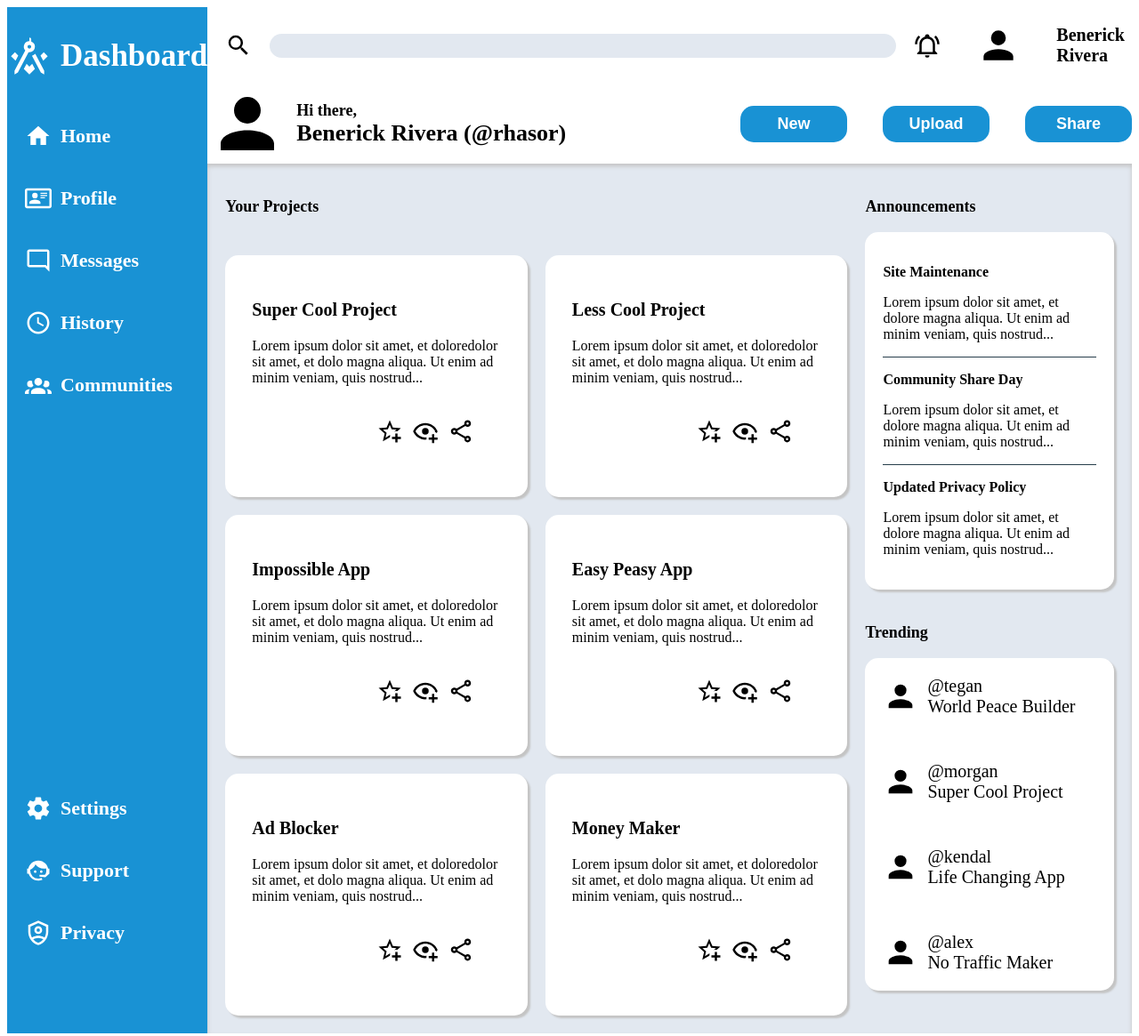
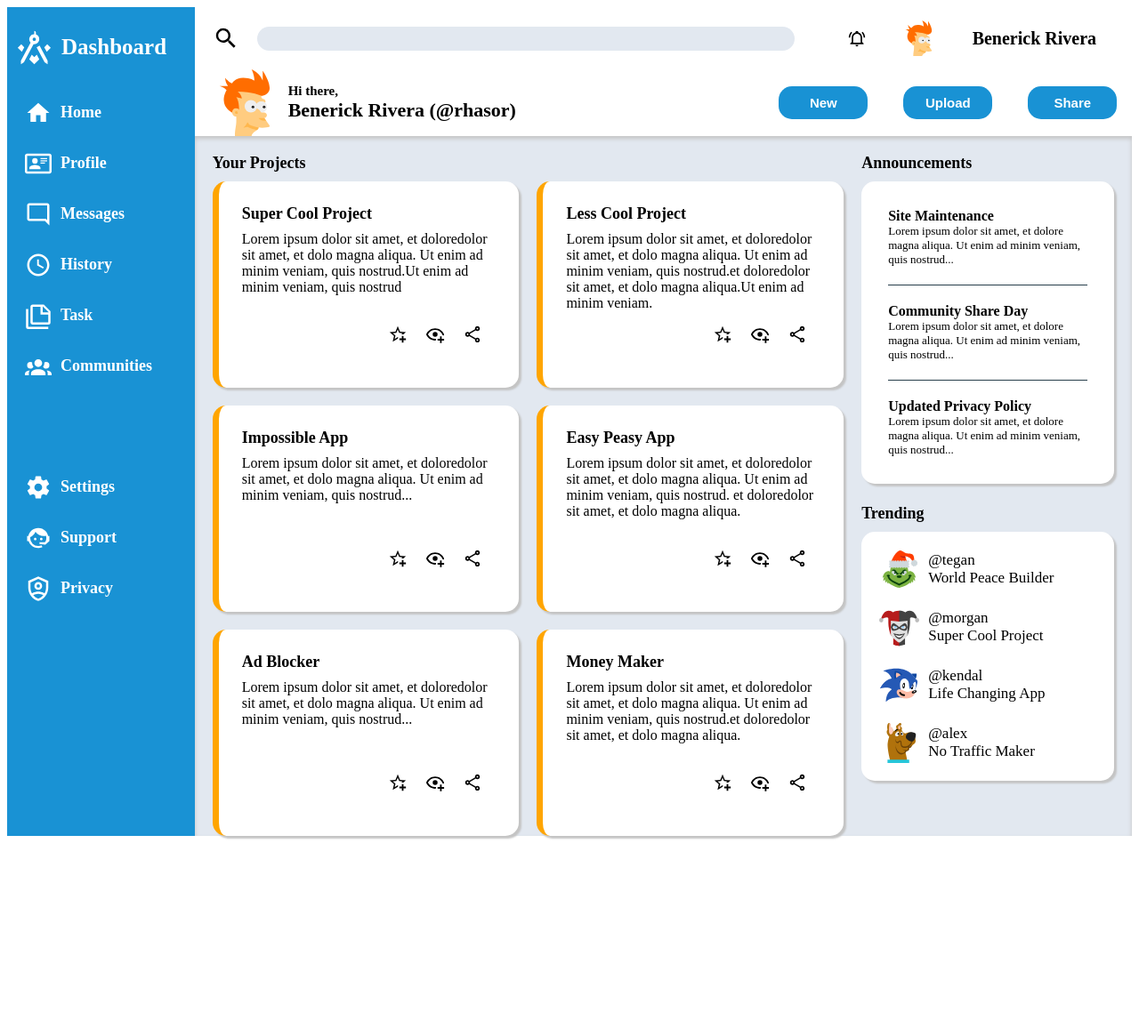
Before and after one commit to Rhasor/Admin-Dashboard, a plain HTML site: page index.html in a window 1280 px wide. Shown: the whole page at 89% size. After the commit the page ends 948 px from the top, so only its background shows below. Drawn offline with Linux system fonts and the light colour scheme.

Commit message:
Add CSS Grid/Flex completed

```diff
--- a/index.html
+++ b/index.html
@@ -9,11 +9,11 @@
 <body>
     <div class="container">
         <div class="sidebar">
+            <div class="logo">
+                <img src="logo/ruler-square-compass.svg" height="45px">
+                <div>Dashboard</div>
+            </div>
             <div class="first-sidebar">
-                <div class="logo">
-                    <img src="logo/ruler-square-compass.svg" height="50px">
-                    <p>Dashboard</p>
-                </div>
                 <div class="home">
                     <img src="logo/home.svg" height="30px">
                     <p>Home</p>
@@ -29,6 +29,10 @@
                 <div class="history">
                     <img src="logo/clock-time-four-outline.svg" height="30px">
                     <p>History</p>
+                </div>
+                <div class="task">
+                    <img src="logo/note-multiple-outline.svg" height="30px">
+                    <p>Task</p>
                 </div>
                 <div class="communities">
                     <img src="logo/account-group.svg" height="30px">
@@ -58,15 +62,15 @@
                 <input type="text">
             </div>
             <div class="header1-logo">
-                <img src="logo/bell-ring-outline.svg" height="30px">
-                <img src="logo/account.svg" height="50px">
+                <img src="logo/bell-ring-outline.svg" height="20px">
+                <img src="logo-users/icons8-futurama-fry.svg" height="40px">
                 <p class="title-header1">Benerick Rivera</p>
             </div>
         </div>
 
         <div class="header2">
             <div class="header2-logo">
-                <img src="logo/account.svg" height="90px">
+                <img src="logo-users/icons8-futurama-fry.svg" height="75px">
                 <div class="user-header2">
                     <div class="title-header2">Hi there,</div>
                     <div class="subtitle-header2">Benerick Rivera (@rhasor)</div>
@@ -82,115 +86,110 @@
 
         <div class="header3">
             <div class="projects">
-                <p class="subtitle">Your Projects</p>
+                <div class="subtitle">Your Projects</div>
                 <div class="title-header3">
                     <div class="first-project" id="pro">
-                        <p class="project-title">Super Cool Project</p>
-                        <p>Lorem ipsum dolor sit amet, et doloredolor sit amet, et dolo magna aliqua. Ut enim ad minim veniam, quis nostrud...</p>
+                        <div class="project-title">Super Cool Project</div>
+                        <div>Lorem ipsum dolor sit amet, et doloredolor sit amet, et dolo magna aliqua. Ut enim ad minim veniam, quis nostrud.Ut enim ad minim veniam, quis nostrud</div>
                         <div class="project-logo">
-                            <img src="logo/star-plus-outline.svg" height="30px">
-                            <img src="logo/eye-plus-outline.svg" height="30px">
-                            <img src="logo/share-variant-outline.svg" height="30px">
+                            <img src="logo/star-plus-outline.svg">
+                            <img src="logo/eye-plus-outline.svg">
+                            <img src="logo/share-variant-outline.svg">
                         </div>
                     </div>
-
                     <div class="second-project" id="pro">
-                        <p class="project-title">Less Cool Project</p>
-                        <p>Lorem ipsum dolor sit amet, et doloredolor sit amet, et dolo magna aliqua. Ut enim ad minim veniam, quis nostrud...</p>
+                        <div class="project-title">Less Cool Project</div>
+                        <div>Lorem ipsum dolor sit amet, et doloredolor sit amet, et dolo magna aliqua. Ut enim ad minim veniam, quis nostrud.et doloredolor sit amet, et dolo magna aliqua.Ut enim ad minim veniam.</div>
                         <div class="project-logo">
-                            <img src="logo/star-plus-outline.svg" height="30px">
-                            <img src="logo/eye-plus-outline.svg" height="30px">
-                            <img src="logo/share-variant-outline.svg" height="30px">
+                            <img src="logo/star-plus-outline.svg">
+                            <img src="logo/eye-plus-outline.svg">
+                            <img src="logo/share-variant-outline.svg">
                         </div>
                     </div>
-
                     <div class="third-project" id="pro">
-                        <p class="project-title">Impossible App</p>
-                        <p>Lorem ipsum dolor sit amet, et doloredolor sit amet, et dolo magna aliqua. Ut enim ad minim veniam, quis nostrud...</p>
+                        <div class="project-title">Impossible App</div>
+                        <div>Lorem ipsum dolor sit amet, et doloredolor sit amet, et dolo magna aliqua. Ut enim ad minim veniam, quis nostrud...</div>
                         <div class="project-logo">
-                            <img src="logo/star-plus-outline.svg" height="30px">
-                            <img src="logo/eye-plus-outline.svg" height="30px">
-                            <img src="logo/share-variant-outline.svg" height="30px">
+                            <img src="logo/star-plus-outline.svg">
+                            <img src="logo/eye-plus-outline.svg">
+                            <img src="logo/share-variant-outline.svg">
                         </div>
                     </div>
-
                     <div class="fourth-project" id="pro">
-                        <p class="project-title">Easy Peasy App</p>
-                        <p>Lorem ipsum dolor sit amet, et doloredolor sit amet, et dolo magna aliqua. Ut enim ad minim veniam, quis nostrud...</p>
+                        <div class="project-title">Easy Peasy App</div>
+                        <div>Lorem ipsum dolor sit amet, et doloredolor sit amet, et dolo magna aliqua. Ut enim ad minim veniam, quis nostrud. et doloredolor sit amet, et dolo magna aliqua.</div>
                         <div class="project-logo">
-                            <img src="logo/star-plus-outline.svg" height="30px">
-                            <img src="logo/eye-plus-outline.svg" height="30px">
-                            <img src="logo/share-variant-outline.svg" height="30px">
+                            <img src="logo/star-plus-outline.svg">
+                            <img src="logo/eye-plus-outline.svg">
+                            <img src="logo/share-variant-outline.svg">
                         </div>
                     </div>
-                    <div class="five-project" id="pro">
-                        <p class="project-title">Ad Blocker</p>
-                        <p>Lorem ipsum dolor sit amet, et doloredolor sit amet, et dolo magna aliqua. Ut enim ad minim veniam, quis nostrud...</p>
+                    <div class="fifth-project" id="pro">
+                        <div class="project-title">Ad Blocker</div>
+                        <div>Lorem ipsum dolor sit amet, et doloredolor sit amet, et dolo magna aliqua. Ut enim ad minim veniam, quis nostrud...</div>
                         <div class="project-logo">
-                            <img src="logo/star-plus-outline.svg" height="30px">
-                            <img src="logo/eye-plus-outline.svg" height="30px">
-                            <img src="logo/share-variant-outline.svg" height="30px">
+                            <img src="logo/star-plus-outline.svg">
+                            <img src="logo/eye-plus-outline.svg">
+                            <img src="logo/share-variant-outline.svg">
                         </div>
                     </div>
-                    <div class="six-project" id="pro">
-                        <p class="project-title">Money Maker</p>
-                        <p>Lorem ipsum dolor sit amet, et doloredolor sit amet, et dolo magna aliqua. Ut enim ad minim veniam, quis nostrud...</p>
+                    <div class="sixth-project" id="pro">
+                        <div class="project-title">Money Maker</div>
+                        <div>Lorem ipsum dolor sit amet, et doloredolor sit amet, et dolo magna aliqua. Ut enim ad minim veniam, quis nostrud.et doloredolor sit amet, et dolo magna aliqua.</div>
                         <div class="project-logo">
-                            <img src="logo/star-plus-outline.svg" height="30px">
-                            <img src="logo/eye-plus-outline.svg" height="30px">
-                            <img src="logo/share-variant-outline.svg" height="30px">
+                            <img src="logo/star-plus-outline.svg">
+                            <img src="logo/eye-plus-outline.svg">
+                            <img src="logo/share-variant-outline.svg">
                         </div>
                     </div>
                 </div>
-
-
             </div>
 
-            <div class="Announcements">
-                <p class="subtitle">Announcements</p>
+            <div class="announcements">
+                <div class="subtitle">Announcements</div>
                 <div class="announ-list">
                     <div class="first-list" id="pro-list">
-                        <p class="title">Site Maintenance</p>
-                        <p>Lorem ipsum dolor sit amet, et dolore magna aliqua. Ut enim ad minim veniam, quis nostrud...</p>
+                        <div class="announ-title">Site Maintenance</div>
+                        <div>Lorem ipsum dolor sit amet, et dolore magna aliqua. Ut enim ad minim veniam, quis nostrud...</div>
                     </div>
                     <div class="second-list" id="pro-list">
-                        <p class="title">Community Share Day</p>
-                        <p>Lorem ipsum dolor sit amet, et dolore magna aliqua. Ut enim ad minim veniam, quis nostrud...</p>
+                        <div class="announ-title">Community Share Day</div>
+                        <div>Lorem ipsum dolor sit amet, et dolore magna aliqua. Ut enim ad minim veniam, quis nostrud...</div>
                     </div>
                     <div class="third-list" id="pro-list">
-                        <p class="title">Updated Privacy Policy</p>
-                        <p>Lorem ipsum dolor sit amet, et dolore magna aliqua. Ut enim ad minim veniam, quis nostrud...</p>
+                        <div class="announ-title">Updated Privacy Policy</div>
+                        <div>Lorem ipsum dolor sit amet, et dolore magna aliqua. Ut enim ad minim veniam, quis nostrud...</div>
                     </div>
                 </div>
 
             </div>
 
             <div class="trending">
-                <p class="subtitle">Trending</p>
+                <div class="subtitle">Trending</div>
                 <div class="users-list">
                     <div class="first-user" id="pro-user">
-                        <img src="logo/account.svg" height="40px">
+                        <img src="logo-users/icons8-grinch.svg" height="60px">
                         <div>
                             <div>@tegan</div>
                             <div>World Peace Builder</div>
                         </div>
                     </div>
                     <div class="second-user" id="pro-user">
-                        <img src="logo/account.svg" height="40px">
+                        <img src="logo-users/icons8-harley-quinn-dc.svg">
                         <div>
                             <div>@morgan</div>
                             <div>Super Cool Project</div>
                         </div>
                     </div>
                     <div class="third-user" id="pro-user">
-                        <img src="logo/account.svg" height="40px">
+                        <img src="logo-users/icons8-sonic-the-hedgehog.svg">
                         <div>
                             <div>@kendal</div>
                             <div>Life Changing App</div>
                         </div>
                     </div>
                     <div class="fourth-user" id="pro-user">
-                        <img src="logo/account.svg" height="40px">
+                        <img src="logo-users/icons8-scooby-doo.svg">
                         <div>
                             <div>@alex</div>
                             <div>No Traffic Maker</div>
--- a/style.css
+++ b/style.css
@@ -6,22 +6,20 @@
     .sidebar img {
         filter: invert(100%) sepia(3%) saturate(13%) hue-rotate(81deg) brightness(106%) contrast(106%);
     }
+
+
+.barra input {
+    width: 600px;
+    height: 25px;
+    border-radius: 15px;
+    background-color: #e2e8f0;
+    border: none;
+}
     .title-header1 {
         font-size: 20px;
         font-weight: bold;
     }
-.title-header2 {
-    font-size: 18px;
-    font-weight: bold;
-}
-.subtitle-header2 {
-    font-size: 26px;
-    font-weight: bold;
-}
-.header3 {
-    background-color: #e2e8f0;
-    box-shadow: 0 3px 5px  rgb(196, 196, 196) inset;
-}
+
 
 #btn {
     background-color: #1992d4;
@@ -30,19 +28,29 @@
     border: none;
     border-radius: 15px;
     cursor: pointer;
-    font-size: 18px;
+    font-size: 15px;
     font-weight: bold;
-    width: 120px;
+    width: 100px;
 }
     #btn:hover {
         background-color: #3e8e41;
     }
-.barra input {
-    width: 700px;
-    height: 25px;
-    border-radius: 15px;
+    .title-header2 {
+        font-size: 15px;
+        font-weight: bold;
+    }
+    .subtitle-header2 {
+        font-size: 22px;
+        font-weight: bold;
+    }
+
+
+.header3 {
     background-color: #e2e8f0;
-    border: none;
+    box-shadow: 0 3px 5px  rgb(196, 196, 196) inset;
+}
+    .title-header3 img {
+        height: 22px;
     }
         #pro,
         .announ-list,
@@ -51,21 +59,25 @@
             border-radius: 15px;
             box-shadow: 3px 3px 2px rgb(196, 196, 196);
         }
-
             .project-title {
-    font-size: 20px;
+                font-size: 18px;
                 font-weight: bold;
-
             }
-.title {
+    .announ-title {
         font-weight: bold;
-
+        font-size: 16px;
+    }
+        .announ-list {
+            font-size: 13px;
         }
     .subtitle {
         font-weight: bold;
         font-size: 18px;
     }
 
+.users-list {
+    font-size: 17px;
+}
   /* Grid set */
 
 .container {
@@ -78,23 +90,35 @@
     grid-row: 1/4;
 
     display: grid;
-    grid-template-rows: 3fr  1fr;
+    grid-template-rows: 90px 1fr 1fr;
 }
-
     .logo {
         display: flex;
-    justify-content:center;
+        justify-content:flex-start;
         align-items: center;
-    gap: 10px;
-    font-size: 35px;
+        font-size: 25px;
         font-weight: bold;
 
     }
+        .logo img {
+            padding: 8px;
+        }
+
+    .first-sidebar {
+        grid-row: 2/3;
+        padding-top: 0px;
+    }
+    .second-sidebar {
+        grid-row: 3/4;
+
+    }
+
 
 .home,
 .profile,
 .messages,
 .history,
+.task,
 .communities,
 .settings,
 .support,
@@ -104,7 +128,7 @@
     align-items: center;
     gap: 10px;
     padding: 0 20px;
-    font-size: 22px;
+    font-size: 18px;
     font-weight: bold;
 }
 
@@ -130,16 +154,17 @@
 .header2 {
     display: grid;
     grid-template-columns: 3fr 2fr;
-}
-.user-header2 {
-    display: flex;
-    flex-direction: column;
+    padding-left: 20px;
 }
     .header2-logo {
         display: flex;
         justify-content:flex-start;
         align-items: center;
         gap: 10px;
+    }
+        .user-header2 {
+            display: flex;
+            flex-direction: column;
         }
     .header-button {
         display: flex;
@@ -153,43 +178,83 @@
     display: grid;
     grid-template-columns: 5fr 2fr;
     grid-template-rows: 1fr 1fr;
-    padding: 20px;
+    padding-left: 20px;
+    padding-top: 20px;
+    padding-right: 20px;
     gap: 20px;
 }
-
     .projects {
-    display: grid;
+        display: flex;
+        flex-direction: column;
         grid-column: 1/2;
         grid-row: 1/3;
-
+        gap: 10px;
     }
-
         .title-header3 {
             display: grid;
             grid-template-columns: 1fr 1fr;
+            grid-template-rows: 1fr 1fr 1fr;
             gap: 20px;
         }
-
-
+            #pro {
+                display: grid;
+                grid-template-rows: 1fr 3fr 2fr;
+                padding: 26px;
+                border-left: orange 7px solid;
+            }
             .project-logo {
                 display: flex;
                 justify-content: flex-end;
+                gap: 20px;
+                padding: 15px;
+            }
+            .first-project {
+                grid-column: 1/2;
+                grid-row: 1/2;
+            }
+            .second-project {
+                grid-column: 2/3;
+                grid-row: 1/2;
+            }
+            .third-project {
+                grid-column: 1/2;
+                grid-row: 2/3;
+            }
+            .fourth-project {
+                grid-column: 2/3;
+                grid-row: 2/3;
+            }
+            .fifth-project {
+                grid-column: 1/2;
+                grid-row: 3/4;
+            }
+            .sixth-project {
+                grid-column: 2/3;
+                grid-row: 3/4;
+            }
+/*---------------------------------*/
+.announcements {
+    display: flex;
     gap: 10px;
-    padding: 20px 30px;
+    flex-direction: column;
+    grid-column: 2/3;
+    grid-row: 1/2;
 
 }
-#pro {
+    .announ-list {
+        display: flex;
+        flex-direction: column;
+        gap: 20px;
         padding: 30px;
     }
-/*---------------------------------*/
-
-.announ-list {
-    padding: 20px;
+        #pro-list {
+            display: flex;
+            flex-direction: column;
         }
-
         .first-list,
         .second-list {
             border-bottom: #273e4b 1px solid;
+            padding-bottom: 20px;
         }
 
 /*---------------------------------*/
@@ -197,12 +262,15 @@
 .trending {
     grid-column: 2/3;
     grid-row: 2/3;
+    display: flex;
+    flex-direction: column;
+    gap: 10px;
 }
     .users-list {
         padding: 20px;
         display: grid;
-    gap: 50px;
-    font-size: 20px;
+        grid-template-rows: repeat(4, 1fr);
+        gap: 20px;
     }
         #pro-user {
             display: flex;
@@ -210,3 +278,18 @@
             align-items: center;
             gap: 10px;
         }
+        #pro-user img {
+            height: 45px;
+        }
+        .first-user {
+            grid-row: 1/2;
+        }
+        .second-user {
+            grid-row: 2/3;
+        }
+        .third-user {
+            grid-row: 3/4;
+        }
+        .fourth-user {
+            grid-row: 4/5;
+        }
```
Also changed, not shown: logo-users/icons8-futurama-fry.svg (added), logo-users/icons8-grim-adventures-of-billy-and-mandy.svg (added), logo-users/icons8-grinch.svg (added), logo-users/icons8-harley-quinn-dc.svg (added), logo-users/icons8-jason-voorhees.svg (added), logo-users/icons8-r2-d2.svg (added), logo-users/icons8-s.h.i.e.l.d.svg (added), logo-users/icons8-scooby-doo.svg (added), logo-users/icons8-sonic-the-hedgehog.svg (added), logo-users/icons8-the-coon.svg (added). Lines whose indentation alone changed are shown as unchanged.
